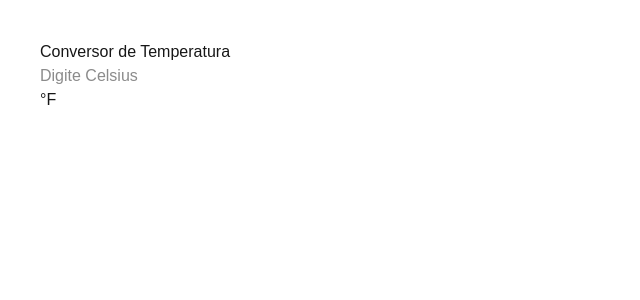
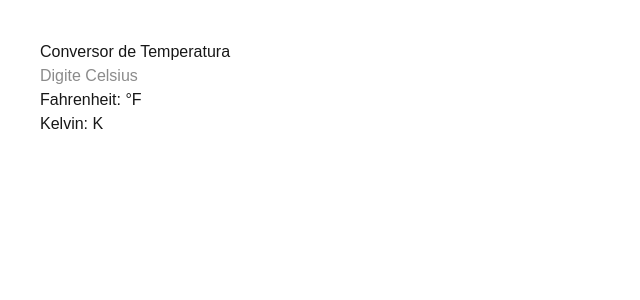
Before and after one commit to matheusboffz/projeto-nextjs, a Next.js app: page / in a window 1280 px wide. Shown: the top 300 px of the page, without its empty margins (0-640 px from the left). Built offline with nearby package versions, Linux system fonts and the light colour scheme.

Commit message:
feat: adiciona conversao para kelvin

```diff
--- a/app/page.tsx
+++ b/app/page.tsx
@@ -10,6 +10,11 @@ export default function Home() {
       ? ""
       : ((Number(celsius) * 9) / 5 + 32).toFixed(1);
 
+  const kelvin =
+    celsius === ""
+      ? ""
+      : (Number(celsius) + 273.15).toFixed(1);
+
   return (
     <main style={{ padding: "40px" }}>
       <h1>Conversor de Temperatura</h1>
@@ -21,7 +26,8 @@ export default function Home() {
         onChange={(e) => setCelsius(e.target.value)}
       />
 
-      <h2>{fahrenheit} °F</h2>
+      <h2>Fahrenheit: {fahrenheit} °F</h2>
+      <h2>Kelvin: {kelvin} K</h2>
     </main>
   );
 }
```
